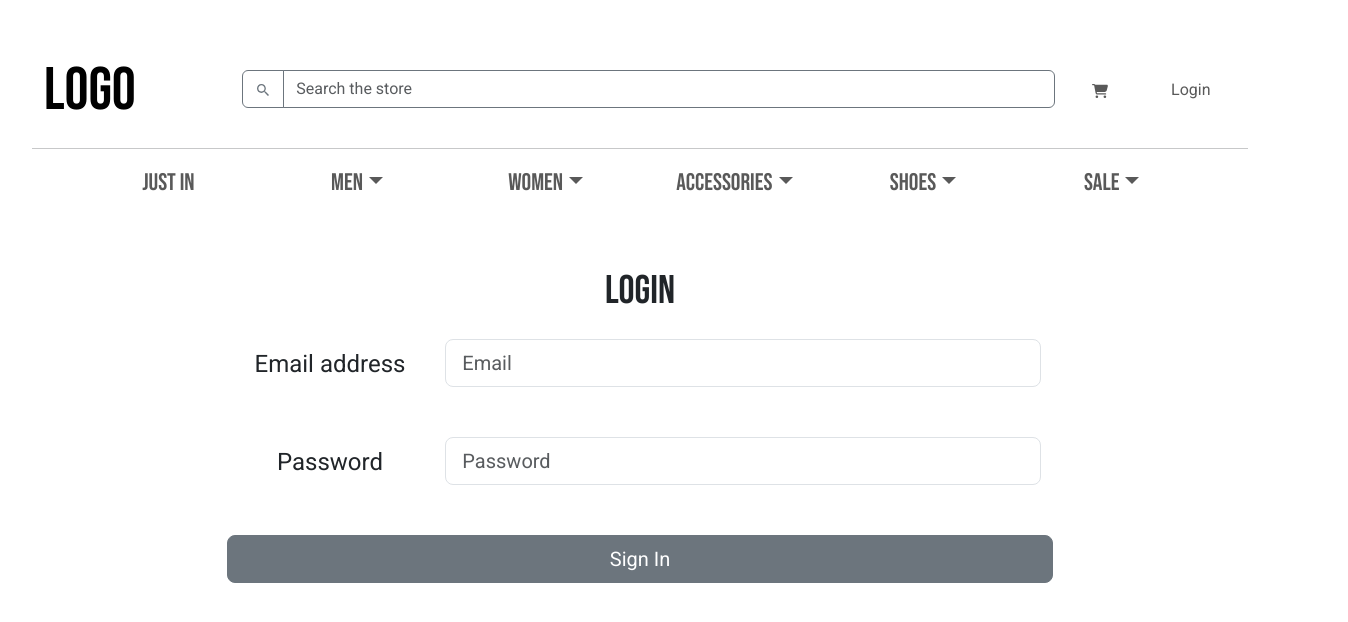
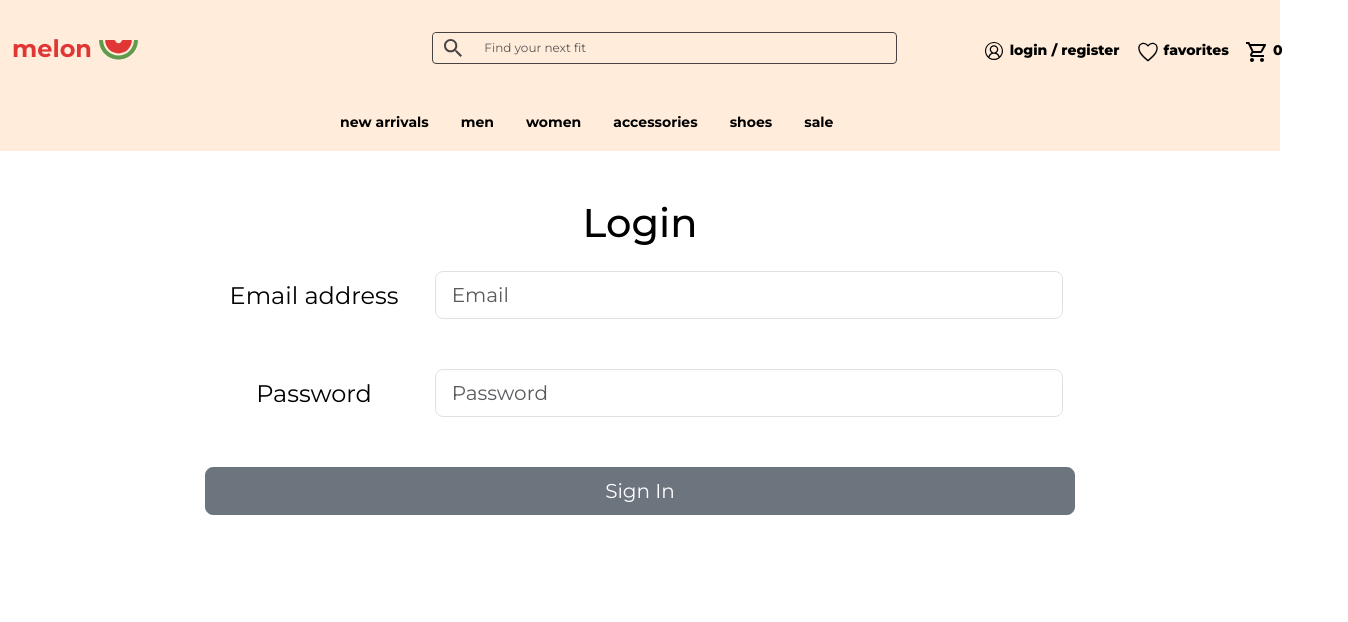
Before and after one commit to paulG1218/paperSkeletonTimeTest, a React (Vite) app: page /login in a window 1280 px wide. Shown: the top 622 px of the page, 1348 px wide, since content can reach past the window. Built offline with nearby package versions, Linux system fonts and the light colour scheme.

Commit message:
navbar styled

```diff
--- a/index.html
+++ b/index.html
@@ -5,7 +5,7 @@
     <link rel="icon" type="image/svg+xml" href="/vite.svg" />
     <link rel="preconnect" href="https://fonts.googleapis.com">
     <link rel="preconnect" href="https://fonts.gstatic.com" crossorigin>
-    <link href="https://fonts.googleapis.com/css2?family=Bebas+Neue&family=Roboto:ital,wght@0,100;0,300;0,400;0,500;0,700;0,900;1,100;1,300;1,400;1,500;1,700;1,900&display=swap" rel="stylesheet">
+    <link href="https://fonts.googleapis.com/css2?family=Montserrat:ital,wght@0,100..900;1,100..900&display=swap" rel="stylesheet">
     <meta name="viewport" content="width=device-width, initial-scale=1.0" />
     <title>Skeleton</title>
   </head>
--- a/src/components/NavigationBar.jsx
+++ b/src/components/NavigationBar.jsx
@@ -1,72 +1,99 @@
-import React from 'react'
-import { Navbar, Nav, Container, Row, Col, Form, InputGroup, Button, NavDropdown } from 'react-bootstrap'
+import React from "react";
+import {
+  Navbar,
+  Nav,
+  Container,
+  Row,
+  Col,
+  Form,
+  InputGroup,
+  Button,
+  NavDropdown,
+} from "react-bootstrap";
 import { IoMdSearch } from "react-icons/io";
-import { FaCartShopping } from "react-icons/fa6";
-import "../css/NavigationBar.css"
+import { MdOutlineShoppingCart } from "react-icons/md";
+import { VscAccount } from "react-icons/vsc";
+import { IoIosHeartEmpty } from "react-icons/io";
+import "../css/NavigationBar.css";
 
 const NavigationBar = () => {
+  //<img src='ViileaLogoV1.png' alt='LOGO' width="110px"/>
   return (
     <>
-    <Navbar className='navigationBar top'>
-      <Container fluid className='topNavigationContainer'>
-            <Navbar.Brand href="/" className='logo'><h1>LOGO</h1></Navbar.Brand>
+      <Navbar className="navigationBar top">
+        <Container fluid className="topNavigationContainer">
+          <Navbar.Brand href="/" className="logo">
+            <h1>melon <img src="../../public/melon-icon.svg" alt="logo" /></h1>
+          </Navbar.Brand>
           <Col>
-            <Nav>
-            <Col xs={{span: 9, offset: 1}}>
-                <InputGroup>
-                  <Button variant='outline-secondary'><IoMdSearch /></Button>
-                  <Form.Control type='search' placeholder='Search the store' className='border-secondary'/>
+            <Nav  style={{"font-weight": "800", "padding-top": "24px",}}>
+              <Col xs={{ span: 5, offset: 3 }}>
+                <InputGroup style={{
+                  "border": "1px solid #484343",
+                  "border-radius": "4px",
+                  "background-color": "#FFECDA",
+                  "max-width": "35rem",
+                  "max-height": "5rem",
+                  "color": "#484343"
+                }}>
+                  <Nav.Link
+                    className="searchButton"
+                    style={{
+                      "background-color": "#FFECDA",
+                      "font-size": "24px",
+                      "color": "#484343",
+                      "border": "none",
+                      "max-height": "24px",
+                      "padding-top": "3px"
+                    }}
+                  >
+                    <IoMdSearch style={{"vertical-align": "top"}}/>
+                  </Nav.Link>
+                  <Form.Control
+                    type="search"
+                    placeholder="Find your next fit"
+                    className="searchBar"
+                    style={{
+                      "padding-top": "6px",
+                      "font-size": "12px",
+                      "background-color": "#FFECDA",
+                      "border": "none",
+                      "font-weight": "400",
+                    }}
+                  />
                 </InputGroup>
-            </Col >
-            <Col xs={{span: 1}}>
-              <Nav.Link href='#cart'><FaCartShopping /></Nav.Link>
               </Col>
-            <Col xs={{span: 1}}>
-              <Nav.Link href='/login' className='justify-self-end'>Login</Nav.Link>
+              <Col xs={{ span: 4 }} style={{"color": "black", "font-size": "14px", display: "flex", "margin-left": "5rem"}}>
+                <Nav.Link href="/login">
+                <p style={{"color": "black"}}><VscAccount style={{"font-size": "18px", "vertical-align": "top", "margin-top": "2px", "margin-right": "3px"}}/> login / register</p>
+                </Nav.Link>
+                <Nav.Link href="#favorites">
+                <p style={{"color": "black"}}><IoIosHeartEmpty style={{"font-size": "24px", "vertical-align": "top"}}/> favorites</p>
+                </Nav.Link>
+                <Nav.Link>
+                  <p style={{"color": "black"}}><MdOutlineShoppingCart style={{"font-size": "24px", "vertical-align": "top"}}/> 0</p>
+                </Nav.Link>
               </Col>
             </Nav>
           </Col>
         </Container>
       </Navbar>
-    <hr className='navigationDivider'/>
-    <Navbar className='navigationBar bottom'>
-      <Container>
+      <Navbar className="navigationBar bottom">
+        <Container fluid>
           <Col>
-        <Nav variant='underline'>
-          <Col>
-          <Nav.Link className='fs-4'>Just in</Nav.Link>
-          </Col>
-          <Col>
-            <NavDropdown title='Men' className='fs-4'>
-              <NavDropdown.Item>A thing</NavDropdown.Item>
-            </NavDropdown>
-          </Col>
-          <Col>
-            <NavDropdown title='Women' className='fs-4'>
-              <NavDropdown.Item>A thing</NavDropdown.Item>
-            </NavDropdown>
-          </Col>
-          <Col>
-            <NavDropdown title='Accessories' className='fs-4'>
-              <NavDropdown.Item>A thing</NavDropdown.Item>
-            </NavDropdown>
-          </Col>
-          <Col>
-            <NavDropdown title='Shoes' className='fs-4'>
-              <NavDropdown.Item>A thing</NavDropdown.Item>
-            </NavDropdown>
-          </Col>
-          <Col>
-            <NavDropdown title='Sale' className='fs-4'>
-              <NavDropdown.Item>A thing</NavDropdown.Item>
-            </NavDropdown>
-          </Col>
+            <Nav style={{"margin-left": "25vw", "margin-right": "20vw"}} variant="underline" >
+                <Nav.Link style={{"color": "black", "font-size": "14px"}}>new arrivals</Nav.Link>
+                <Nav.Link style={{"color": "black", "font-size": "14px"}}>men</Nav.Link>
+                <Nav.Link style={{"color": "black", "font-size": "14px"}}>women</Nav.Link>
+                <Nav.Link style={{"color": "black", "font-size": "14px"}}>accessories</Nav.Link>
+                <Nav.Link style={{"color": "black", "font-size": "14px"}}>shoes</Nav.Link>
+                <Nav.Link style={{"color": "black", "font-size": "14px"}}>sale</Nav.Link>
             </Nav>
           </Col>
         </Container>
       </Navbar>
     </>
-  )
-}
+  );
+};
 
-export default NavigationBar
+export default NavigationBar;
--- a/src/css/App.css
+++ b/src/css/App.css
@@ -1,11 +1,12 @@
 #root {
-  font-family: "Roboto", sans-serif;
+  font-family: "Montserrat", sans-serif;
   max-width: 1440px;
   margin: 0 auto;
-  padding: 2rem;
   text-align: center;
+  color: #000;
 }
 
 h1, h2, h3, h4, h5, h6 {
-  font-family: "Bebas Neue", sans-serif;
+  font-family: "Montserrat", sans-serif;
+  color: #000;
 }
--- a/src/css/NavigationBar.css
+++ b/src/css/NavigationBar.css
@@ -1,14 +1,40 @@
+.navigationBar {
+    background-color: #FFECDA;
+}
+
 .bottom {
     margin-bottom: 3rem;
     padding-bottom: 2rem;
-    font-family: "Bebas Neue", sans-serif;
+    font-family: "Montserrat", sans-serif;
+    font-weight: 700;
 }
 
 .logo h1 {
-    font-size: 60px;
+    font-size: 24px;
+    font-weight: 700;
+    color: #E13636;
     padding-top: 10px;
 }
 
-.navigationDivider {
-    margin: 0px;
+.searchButton {
+    font-size: 24px;
+    border: 1px solid #484343;
+    border-radius: 4px;
+    border-right: none;
+    background-color: #FFECDA;
+    color: #484343;
 }
+
+.searchBar {
+    padding-top: 4px;
+    background-color: #FFECDA;
+    border: 1px solid #484343;
+    border-radius: 4px;
+    border-left: none;
+    width: 30vw;
+    font-weight: 400;
+    &::placeholder {
+        font-weight: 400;
+        color: #484343;
+    }
+}
```
Also changed, not shown: public/ViileaLogoV1.png (added), public/melon-icon.svg (added). Lines whose indentation alone changed are shown as unchanged.
